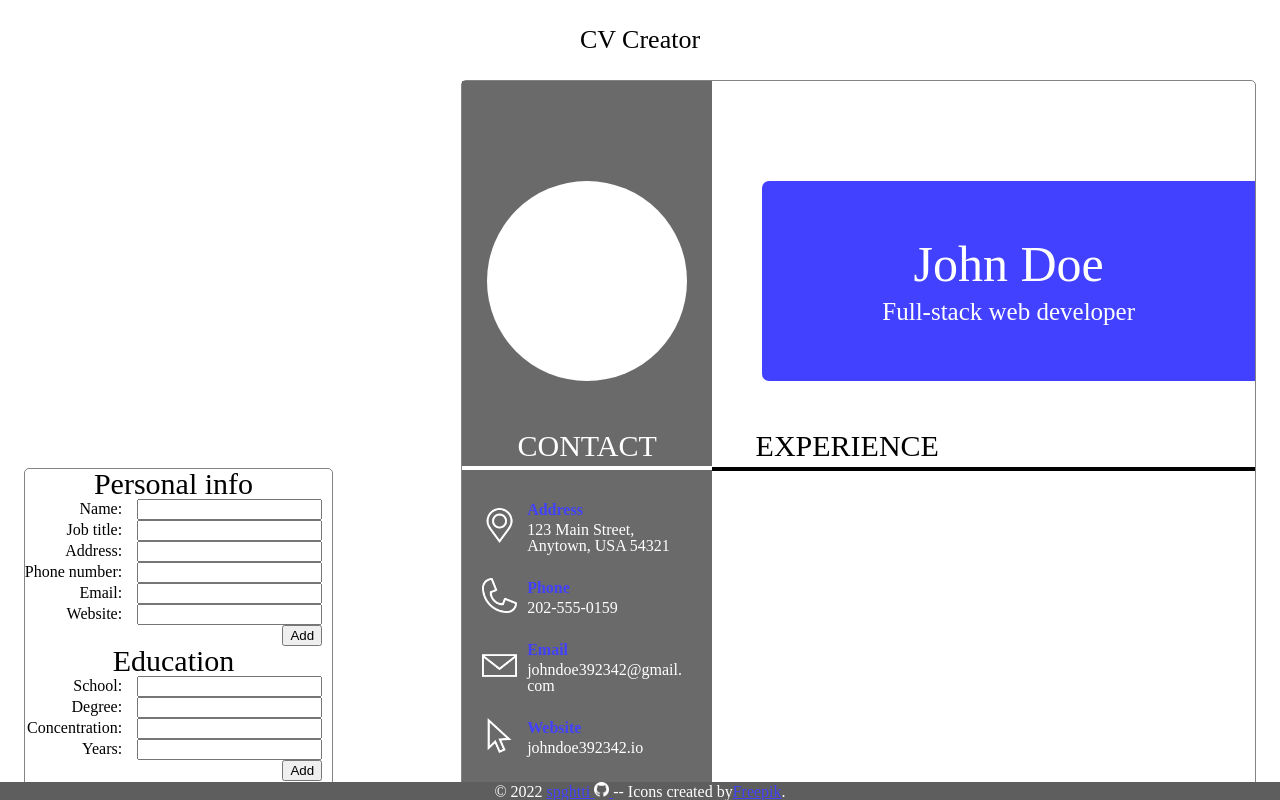
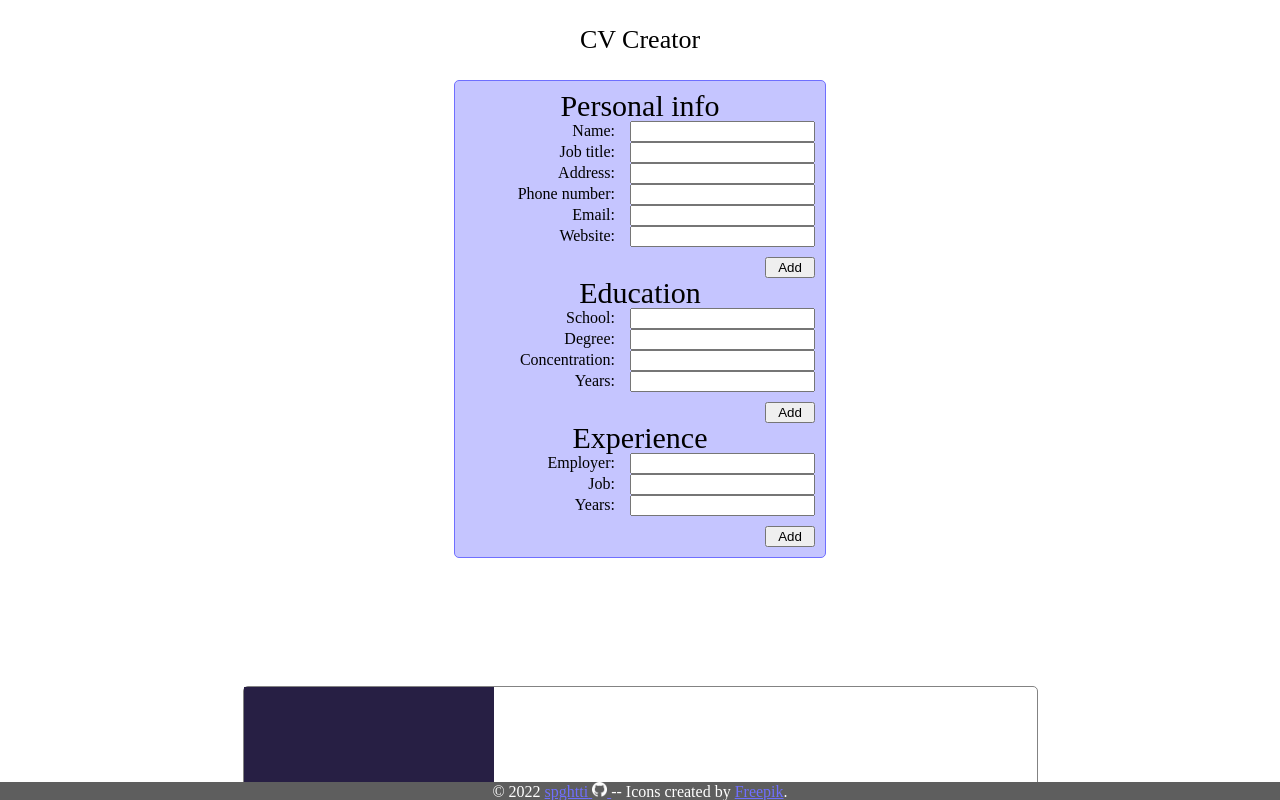
Before and after one commit to spghtti/cv-creator, a React (Create React App) app: page / in a window 1280 px wide. Built offline with nearby package versions, Linux system fonts and the light colour scheme.

Commit message:
Removing form to simply entry process

```diff
--- a/src/App.css
+++ b/src/App.css
@@ -3,6 +3,10 @@
   overflow-x: hidden;
   height: 100vh;
   width: 100vw;
+}
+
+body {
+  overflow-x: hidden;
 }
 
 .App-header {
@@ -15,13 +19,16 @@
   color: black;
 }
 
+.Experience-main > div > label {
+  margin-right: 120px;
+}
+
 .App-main {
   position: relative;
   display: flex;
   flex-wrap: wrap;
-  align-items: center;
   justify-content: center;
-  height: auto;
+  height: 100vh;
   width: 100vw;
   gap: 10vw;
 }
@@ -38,12 +45,21 @@
 }
 
 .App-info {
-  width: auto;
-  border: 1px solid rgb(131, 131, 131);
+  display: flex;
+  background-color: rgb(197, 197, 255);
+  padding: 10px 10px 10px 10px;
+  flex-direction: column;
+  border: 1px solid rgb(111, 111, 255);
   border-radius: 5px;
   position: relative;
-  height: auto;
+  width: auto;
   padding-right: 10px;
+  text-align: center;
+}
+
+button {
+  width: 50px;
+  margin-top: 10px;
 }
 
 .App-preview {
@@ -57,6 +73,7 @@
 
 .input-div {
   text-align: right;
+  width: 350px;
 }
 
 label {
@@ -102,7 +119,7 @@ label {
   position: absolute;
   height: 1122px;
   width: 250px;
-  background-color: #6a6a6a;
+  background-color: #271f44;
   justify-content: center;
 }
 
@@ -171,7 +188,6 @@ li span {
 .Preview-experience-main {
   margin-top: 64.5px;
   margin-left: 250px;
-  height: 800px;
 }
 
 .Preview-experience-header {
@@ -183,17 +199,22 @@ li span {
 }
 /*
 accent colors */
-
 .Preview-contact-div > * > h3,
 .App-link {
-  color: rgb(65, 65, 255);
+  color: rgb(111, 111, 255);
 }
+
 .Preview-name-title {
-  background-color: rgb(65, 65, 255);
+  background-color: rgb(111, 111, 255);
 }
 
 h2 {
   font-size: 30px;
+}
+
+h3 {
+  font-size: 20px;
+  font-weight: 900;
 }
 
 li {
@@ -205,3 +226,43 @@ li {
 ul {
   margin-left: 10px;
 }
+
+.Preview-education-entry,
+.Preview-experience-entry {
+  display: flex;
+  text-align: left;
+  flex-direction: row;
+  align-items: center;
+  height: 50px;
+  gap: 40px;
+  margin-left: 45px;
+  margin-top: 30px;
+}
+
+.Preview-education-year,
+.Preview-experience-year {
+  border-right: 3px solid black;
+  width: 110px;
+  height: 100%;
+  align-items: center;
+  display: flex;
+}
+
+.Preview-education-school,
+.Preview-experience-job {
+  display: flex;
+  flex-direction: column;
+}
+
+.Preview-education-main {
+  margin-top: 64.5px;
+  margin-left: 250px;
+}
+
+.Preview-education-header {
+  text-align: left;
+  padding-left: 8%;
+  border-bottom: 4px solid black;
+  height: 21px;
+  line-height: 0px;
+}
--- a/src/Components/Footer.js
+++ b/src/Components/Footer.js
@@ -19,7 +19,7 @@ class Footer extends Component {
               src={require('./Preview/Icons/github.png')}
             />{' '}
           </a>
-          -- Icons created by
+          -- Icons created by{' '}
           <a
             href="https://www.flaticon.com/free-icons/phone"
             title="phone icons"
--- a/src/Components/Main.js
+++ b/src/Components/Main.js
@@ -12,10 +12,12 @@ class Main extends Component {
   render() {
     return (
       <div className="App-main">
-        <div className="App-info">
-          <Person />
-          <Education />
-          <Experience />
+        <div className="App-info-div">
+          <div className="App-info">
+            <Person />
+            <Education />
+            <Experience />
+          </div>
         </div>
         <div className="App-preview">
           <PreviewMain />
--- /dev/null
+++ b/src/Components/Preview/Education.js
@@ -0,0 +1,26 @@
+import React, { Component } from 'react';
+
+class Education extends Component {
+  constructor(props) {
+    super(props);
+  }
+  render() {
+    return (
+      <div className="Preview-education-main">
+        <div className="Preview-education-header">
+          <h2>EDUCATION</h2>
+        </div>
+        <div className="Preview-education-entry">
+          <div className="Preview-education-year">
+            <p>2012-2016</p>
+          </div>
+          <div className="Preview-education-school">
+            <h3>Harvard</h3>
+            <p>Computer Science</p>
+          </div>
+        </div>
+      </div>
+    );
+  }
+}
+export default Education;
--- /dev/null
+++ b/src/Components/Preview/ExperienceEntry.js
@@ -0,0 +1,23 @@
+import React, { Component } from 'react';
+
+class ExperienceEntry extends Component {
+  constructor(props) {
+    super(props);
+  }
+  render() {
+    return (
+      <div className="Preview-experience-work">
+        <div className="Preview-experience-entry">
+          <div className="Preview-experience-year">
+            <p>2018-2022</p>
+          </div>
+          <div className="Preview-experience-job">
+            <h3>Apple</h3>
+            <p>Full-stack web developer</p>
+          </div>
+        </div>
+      </div>
+    );
+  }
+}
+export default ExperienceEntry;
--- a/src/Components/Preview/PreviewExperience.js
+++ b/src/Components/Preview/ExperienceHeader.js
@@ -1,4 +1,5 @@
 import React, { Component } from 'react';
+import ExperienceEntry from './ExperienceEntry';
 
 class PreviewExperience extends Component {
   constructor(props) {
@@ -10,6 +11,7 @@ class PreviewExperience extends Component {
         <div className="Preview-experience-header">
           <h2>EXPERIENCE</h2>
         </div>
+        <ExperienceEntry />
       </div>
     );
   }
--- a/src/Components/Preview/NameTitle.js
+++ b/src/Components/Preview/NameTitle.js
@@ -9,7 +9,9 @@ class PreviewNameTitle extends Component {
     return (
       <div className="Preview-header">
         <div className="Preview-name-title">
-          <h2 id="Preview-first-last">John Doe</h2>
+          <h2 id="Preview-first-last" contentEditable="true'">
+            John Doe
+          </h2>
           <p id="Preview-job-title">Full-stack web developer</p>
         </div>
       </div>
--- a/src/Components/PreviewMain.js
+++ b/src/Components/PreviewMain.js
@@ -2,7 +2,8 @@
 import React, { Component } from 'react';
 import PreviewNameTitle from './Preview/NameTitle';
 import ContactSkillsPane from './Preview/ContactSkillsPane';
-import PreviewExperience from './Preview/PreviewExperience';
+import PreviewExperience from './Preview/ExperienceHeader';
+import Education from './Preview/Education';
 
 class PreviewMain extends Component {
   constructor(props) {
@@ -13,6 +14,7 @@ class PreviewMain extends Component {
       <div className="Preview-main">
         <ContactSkillsPane />
         <PreviewNameTitle />
+        <Education />
         <PreviewExperience />
       </div>
     );
--- a/src/Components/Profile/Experience.js
+++ b/src/Components/Profile/Experience.js
@@ -11,20 +11,28 @@ class Experience extends Component {
         <h2>Experience</h2>
         <div className="input-div">
           <div>
-            <label for="company-input">Company:</label>
+            <label for="employer-input">Employer:</label>
             <input
               type="text"
               className="text-input"
-              id="company-input"
+              id="employer-input"
             ></input>
           </div>
           <div>
-            <label for="role-input">Role:</label>
-            <input type="text" className="text-input" id="role-input"></input>
+            <label for="job-title-input">Job:</label>
+            <input
+              type="text"
+              className="text-input"
+              id="job-title-input"
+            ></input>
           </div>
           <div>
-            <label for="years-input">Years:</label>
-            <input type="text" className="text-input" id="years-input"></input>
+            <label for="job-year-input">Years:</label>
+            <input
+              type="text"
+              className="text-input"
+              id="job-year-input"
+            ></input>
           </div>
           <div>
             <button>Add</button>
--- a/src/Components/Profile/Person.js
+++ b/src/Components/Profile/Person.js
@@ -1,10 +1,32 @@
 /* eslint-disable no-useless-constructor */
+/* eslint-disable no-restricted-globals */
+
 import React, { Component } from 'react';
 
 class Person extends Component {
   constructor(props) {
     super(props);
+    this.setPerson = this.setPerson.bind(this);
+    this.state = {
+      name: 'Jim Doe',
+      title: 'Full-stack web developer',
+      address: '555 main street',
+      phone: '202-555-1113',
+      email: 'johndoe392342@gmail.com',
+      website: 'johndoe392342.io',
+    };
   }
+
+  setPerson = () => {
+    // const input = document.getElementById('task-name');
+    // const array = [...this.state.tasklist];
+    // array.push(input.value);
+    // this.setState({
+    //   tasklist: array,
+    // });
+    // input.value = '';
+  };
+
   render() {
     return (
       <div className="Person-main">
```
